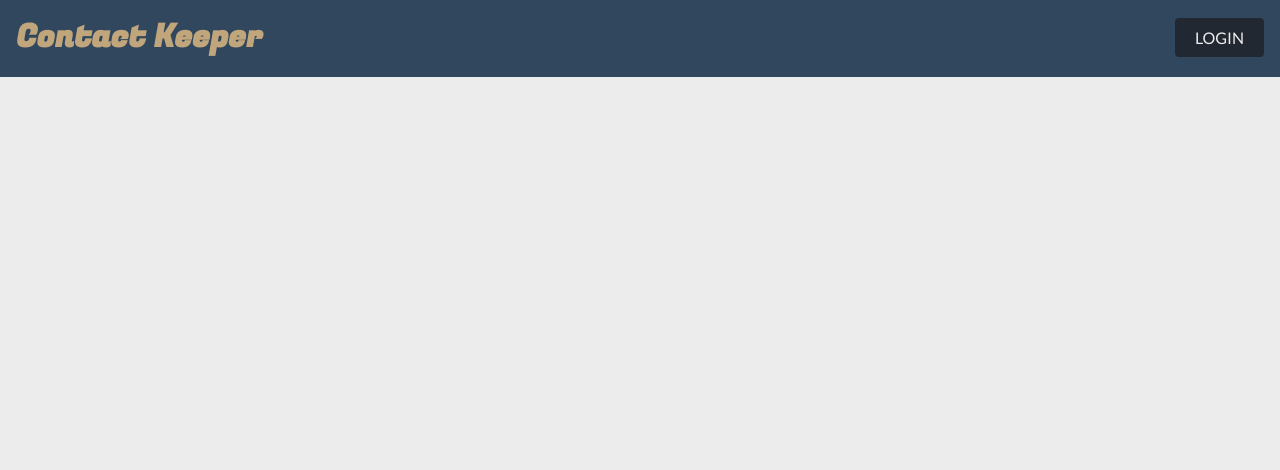
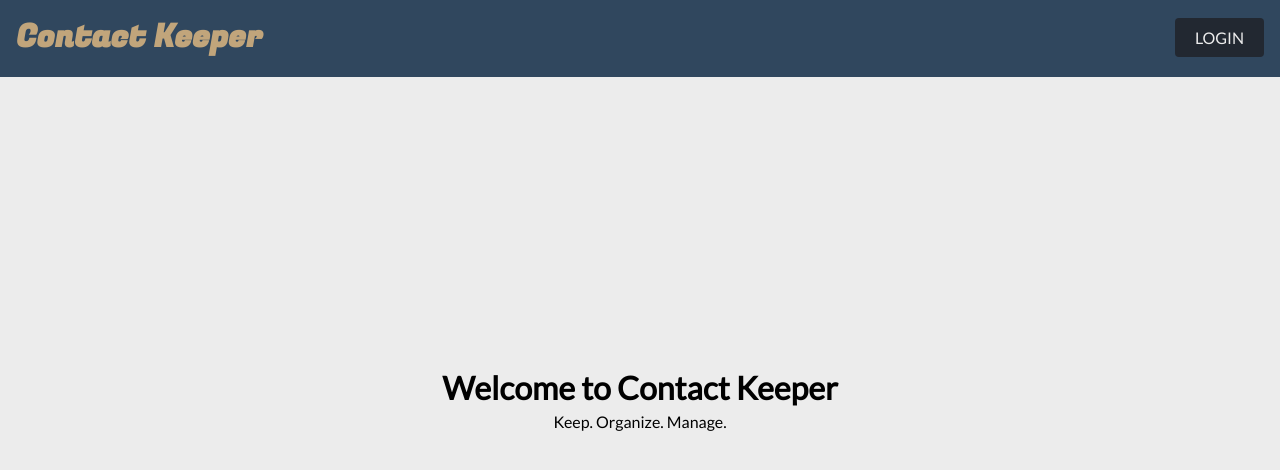
Before and after one commit to jaesmanalang/contact-keeper-v2, a React (Create React App) app: page / in a window 1280 px wide. Shown: the top 470 px of the page. Built offline with nearby package versions, Linux system fonts and the light colour scheme; the HTML template or start-up script is replaced by a standard one.

Commit message:
Add landing page

```diff
--- a/src/App.js
+++ b/src/App.js
@@ -1,17 +1,16 @@
 import React, { Fragment } from 'react';
-import {
-  BrowserRouter as Router,
-  Switch,
-  Route,
-  BrowserRouter,
-} from 'react-router-dom';
+import { BrowserRouter as Router, Switch, Route } from 'react-router-dom';
 import { Header } from './components';
+import LandingPage from './pages/LandingPage';
 
 function App() {
   return (
     <Fragment>
       <Router>
         <Header />
+        <Switch>
+          <Route exact path="/" component={LandingPage} />
+        </Switch>
       </Router>
     </Fragment>
   );
--- a/src/index.css
+++ b/src/index.css
@@ -20,7 +20,8 @@
 body {
   font-family: Lato, sans-serif;
   line-height: 1.4;
-  background: var(--color-white-gray)
+  background: var(--color-white-gray);
+  height: 100vh;
 }
 
 a {
@@ -36,3 +37,11 @@ ul {
 img {
   max-width: 100%;
 }
+
+.welcome {
+  text-align: center;
+  position: absolute;
+  top: 50%;
+  left: 50%;
+  transform: translate(-50%, -50%);
+}
--- /dev/null
+++ b/src/pages/LandingPage.js
@@ -0,0 +1,10 @@
+import React from 'react';
+
+const LandingPage = () => (
+  <div className="welcome">
+    <h1>Welcome to Contact Keeper</h1>
+    <p>Keep. Organize. Manage.</p>
+  </div>
+);
+
+export default LandingPage;
```
